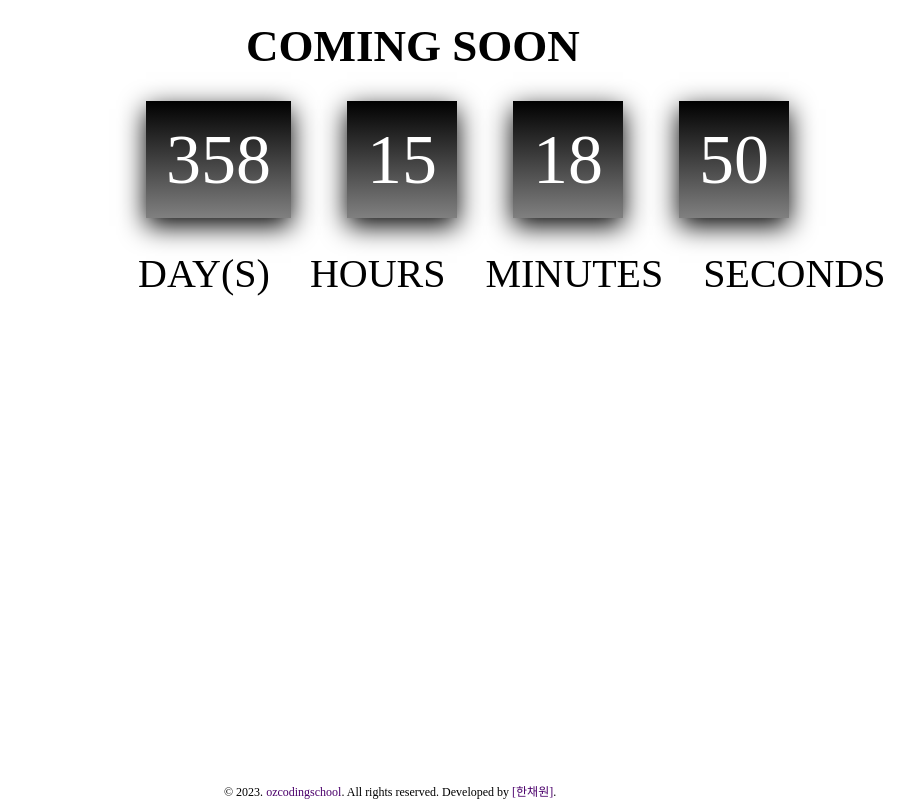
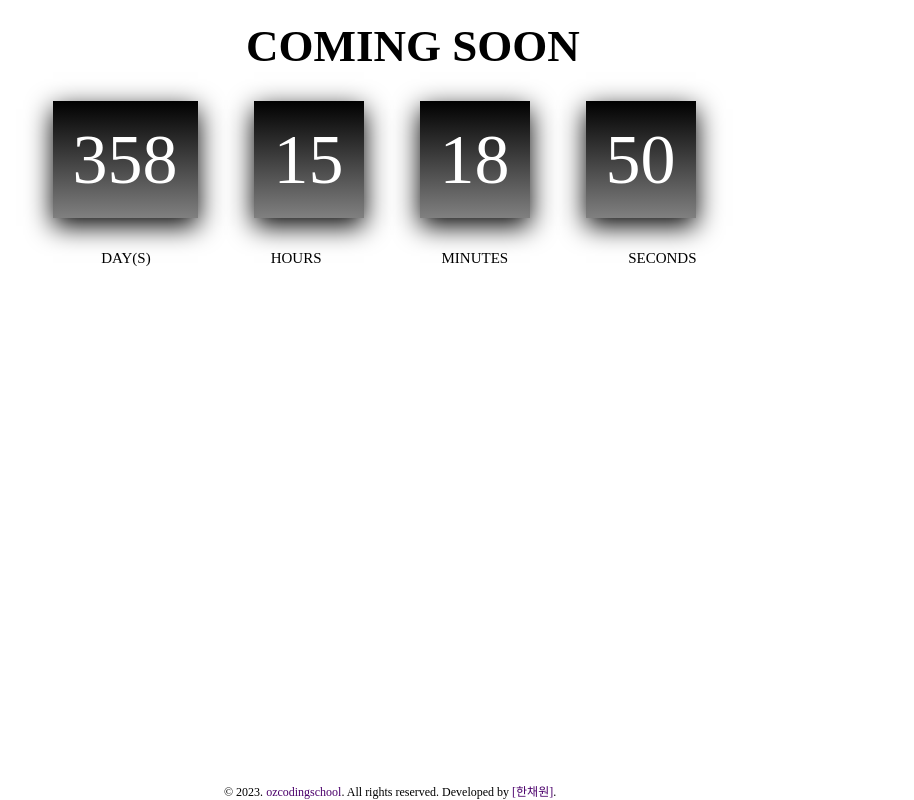
Before and after one commit to chaayee0123/oz_front_1, a plain HTML site: page javascript-study/oz-countdown-timer/countdown-timer.html in a window 1280 px wide. Shown: the whole page, without its empty margins (266-1180 px from the left). Drawn offline with Linux system fonts and the light colour scheme.

Commit message:
카운트다운

```diff
--- a/javascript-study/oz-countdown-timer/countdown.css
+++ b/javascript-study/oz-countdown-timer/countdown.css
@@ -23,10 +23,10 @@ header{
 }
 main{
     position: absolute;
-    left: 30%;
+    width: 100%;
     top: 15%;
-    margin: auto;
 }
+
 #main-clock{
 
     font-size: 7rem;
@@ -34,7 +34,7 @@ main{
 }
 
 .clock{
-    width: 13rem;
+    width: 15rem;
     height: 13rem;
     padding: 20px;
     margin: 0 28px;
@@ -42,18 +42,24 @@ main{
     background: linear-gradient(to bottom, black, grey
     );
     box-shadow: 0 0.8rem 2.5rem black;
+    align-items: center;
+    position: relative;
 
 }
 #mian-date{
     position: absolute;
-    font-size: 4rem;
+    font-size: 1.5rem;
     top: 130px;
+    left: 24%;
     margin: auto;
+    text-align: center;
+    align-items: center;
 }
 #mian-date > span{
     width: 100%;
     height: 30px;
-    margin: 0 20px;
+    align-items: center;
+    margin: 0 60px;
     text-align: center;
 }
 
```
